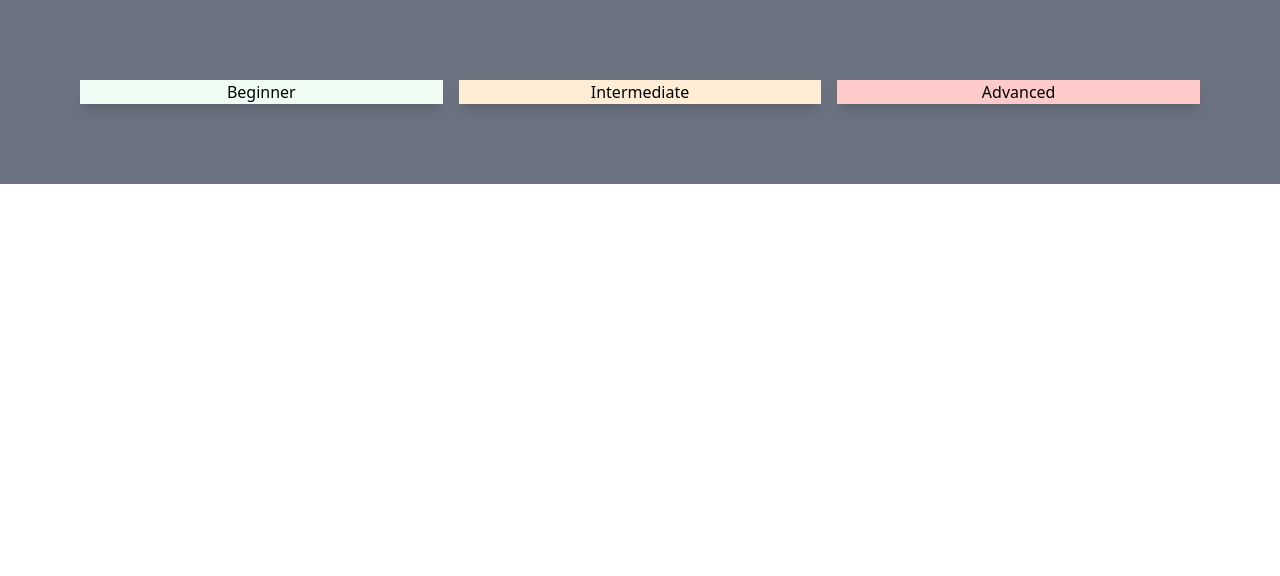
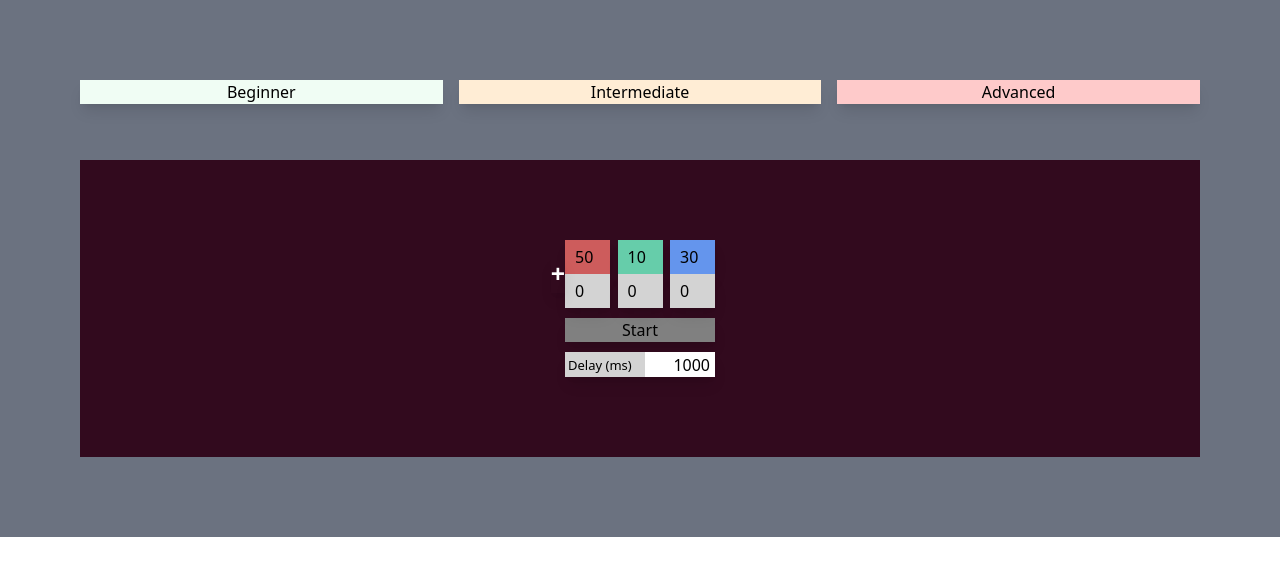
Before and after one commit to tminhvu/app-ideas, a React (Create React App) app: page /beginner/colorcycle in a window 1280 px wide. Shown: the top 576 px of the page. Built offline with nearby package versions, Linux system fonts and the light colour scheme.

Commit message:
add ColorCycle

```diff
--- a/package.json
+++ b/package.json
@@ -10,6 +10,8 @@
     "react": "^18.2.0",
     "react-dom": "^18.2.0",
     "react-scripts": "5.0.1",
+    "styled-components": "^5.3.6",
+    "typescript-styled-plugin": "^0.18.2",
     "web-vitals": "^2.1.4"
   },
   "scripts": {
--- a/src/App.js
+++ b/src/App.js
@@ -10,6 +10,7 @@ import CauseEffectApp from "./beginner/CauseEffectApp";
 import Intermediate from "./intermediate/Intermediate";
 import Advanced from "./advanced/Advanced";
 import ChristmasLightsApp from "./beginner/ChristmasLightsApp";
+import ColorCycle from "./beginner/ColorCycle";
 
 function App() {
     return (
@@ -34,6 +35,7 @@ function App() {
                     <Route path='/beginner/dollarstocents' element={<DollaToCents />} />
                     <Route path='/beginner/causeeffectapp' element={<CauseEffectApp />} />
                     <Route path='/beginner/christmaslightsapp' element={<ChristmasLightsApp />} />
+                    <Route path='/beginner/colorcycle' element={<ColorCycle />} />
 
                     <Route path='/intermediate' element={<Intermediate />} />
                     <Route path='/advanced' element={<Advanced />} />
--- a/src/Page.js
+++ b/src/Page.js
@@ -2,9 +2,9 @@ import PropTypes from 'prop-types'
 
 const Page = (props) => {
     return (
-     <div className="grid place-content-center p-20 mt-14 bg-white">
+        <div style={props.style} className="grid place-content-center p-20 mt-14 bg-white">
             {props.children}
-     </div>
+        </div>
     )
 }
 
--- a/src/beginner/Beginner.js
+++ b/src/beginner/Beginner.js
@@ -10,6 +10,7 @@ const Beginner = () => {
             <Block><Link to='dollarstocents'>DollarsToCents</Link></Block>
             <Block><Link to='causeeffectapp'>CauseEffectApp</Link></Block>
             <Block><Link to='christmaslightsapp'>ChristmasLightsApp</Link></Block>
+            <Block><Link to='colorcycle'>ColorCycle</Link></Block>
         </div>
     )
 }
--- /dev/null
+++ b/src/beginner/ColorCycle.jsx
@@ -0,0 +1,135 @@
+import Page from "../Page"
+import styled from "styled-components";
+import { useState, useEffect } from "react";
+
+const ColorInput = styled.div`
+    display: flex;
+    align-items: center;
+    justify-content: space-between;
+    position: relative;
+    padding: 0px;
+`
+
+const StyledInput = styled.input`
+    display: block;
+    background-color: ${props => props.color};
+    width: 45px;
+    padding: 5px 10px;
+    box-shadow: 1px 10px 15px -3px rgb(0 0 0 / 0.1), 1px 4px 6px -4px rgb(0 0 0 / 0.1) ;
+`
+const Input = ({ color, handleColorChange, value }) => {
+    return (
+        <StyledInput color={color} maxLength={3} value={value} onChange={(e) => handleColorChange(e.target.value)}>
+        </StyledInput>
+    )
+}
+const PlusSign = styled.div`
+    padding: 0px;
+    margin: 0px;
+    position: absolute;
+    top: 0px;
+    left: 0px;
+    transform: translate(-100%, -50%);
+    color: white;
+    font-weight: 900;
+    font-size: 25px;
+    box-shadow: 1px 10px 15px -3px rgb(0 0 0 / 0.1), 1px 4px 6px -4px rgb(0 0 0 / 0.1) ;
+`
+
+const StartStop = styled.button`
+    background-color: grey;
+    margin: 10px 0px;
+    width: 100%;
+    &:hover {
+        background-color: lightgrey;
+    }
+    box-shadow: 1px 10px 15px -3px rgb(0 0 0 / 0.1), 1px 4px 6px -4px rgb(0 0 0 / 0.1) ;
+`
+
+const Delay = styled.div`
+    width: 100%;
+    display: flex;
+    align-items: center;
+    justify-content: space-between;
+    box-shadow: 1px 10px 15px -3px rgb(0 0 0 / 0.1), 1px 4px 6px -4px rgb(0 0 0 / 0.1) ;
+`
+const DelayLabel = styled.div`
+    box-sizing: border-box;
+    width: 80px;
+    height: 25px;
+    background-color: lightgrey;
+    display: block;
+    padding: 4px 6px 4px 3px;
+    font-size: 13px;
+`
+const DelayInput = styled.input`
+    margin: auto;
+    width: 70px;
+    height: 25px;
+    padding: 1px 5px;
+    text-align: right;
+    box-sizing: border-box;
+`
+
+const rgbFrom = (red, green, blue) => {
+    return 'rgb(' + red + ', ' + green + ', ' + blue + ')'
+}
+
+const ColorCycle = () => {
+    const [baseRed, setBaseRed] = useState(50)
+    const [baseBlue, setBaseBlue] = useState(30)
+    const [baseGreen, setBaseGreen] = useState(10)
+
+    const [style, setStyle] = useState({})
+    useEffect(() => {
+        setStyle({
+            backgroundColor: rgbFrom(baseRed, baseGreen, baseBlue)
+        })
+    }, [baseRed, baseBlue, baseGreen])
+
+    const [redIncrement, setRedIncrement] = useState(0)
+    const [greenIncrement, setGreenIncrement] = useState(0)
+    const [blueIncrement, setBlueIncrement] = useState(0)
+    const change = () => {
+        setBaseRed(old => old + parseInt(redIncrement))
+        setBaseGreen(old => old + parseInt(greenIncrement))
+        setBaseBlue(old => old + parseInt(blueIncrement))
+    }
+
+    const [delay, setDelay] = useState(1000)
+    const [interval, setIntervalId] = useState(0)
+    const handleStartStop = () => {
+        if (interval != 0) {
+            setIntervalId(0)
+            return clearInterval(interval)
+        }
+        setIntervalId(setInterval(change, delay))
+    }
+
+    return (
+        <Page style={style}>
+            <div style={{ width: '150px' }}>
+                <ColorInput>
+                    <Input color='indianred' handleColorChange={setBaseRed} value={baseRed} />
+                    <Input color='mediumaquamarine' handleColorChange={setBaseGreen} value={baseGreen} />
+                    <Input color='cornflowerblue' handleColorChange={setBaseBlue} value={baseBlue} />
+                </ColorInput>
+                <ColorInput>
+                    <PlusSign>
+                        +
+                    </PlusSign>
+                    <Input color='lightgrey' handleColorChange={setRedIncrement} value={redIncrement} />
+                    <Input color='lightgrey' handleColorChange={setGreenIncrement} value={greenIncrement} />
+                    <Input color='lightgrey' handleColorChange={setBlueIncrement} value={blueIncrement} />
+                </ColorInput>
+                <StartStop onClick={handleStartStop}>{interval == 0 ? 'Start' : 'Stop'}</StartStop>
+                <Delay>
+                    <DelayLabel>Delay (ms) </DelayLabel>
+                    <DelayInput onChange={(e) => setDelay(e.target.value)} value={delay} />
+                </Delay>
+            </div>
+        </Page>
+    )
+}
+
+export default ColorCycle;
```
Also changed, not shown: jsconfig.json (added, +9 -0 lines), 1 other file (tests, documents, lock files or other folders).
